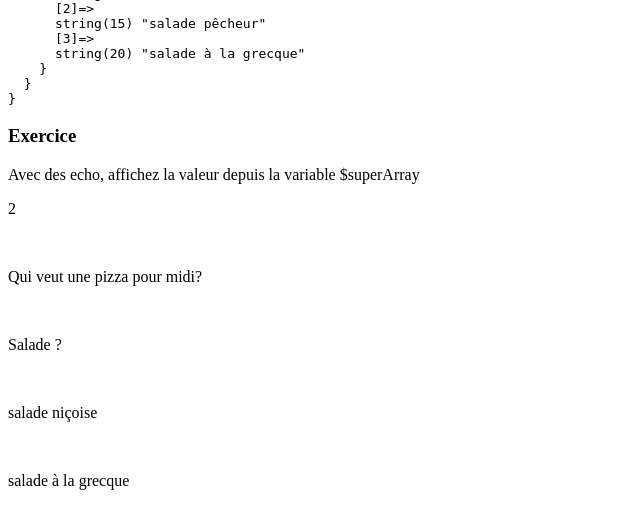
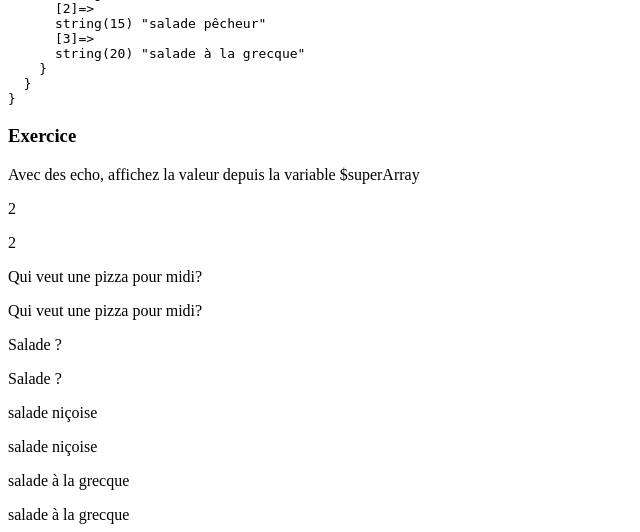
Before and after one commit to WebDevCF2m2020/basePHP, a PHP site: page /05-types-de-variables.php in a window 1280 px wide; the page is wider, and only the part inside the window is pictured. Shown: the part 3411-3943 px from the top of that part, without its empty margins (0-640 px from the left). Run offline with PHP 8.4, Linux system fonts and the light colour scheme.

Commit message:
bien les webs!!!!!!!

```diff
--- a/05-types-de-variables.php
+++ b/05-types-de-variables.php
@@ -178,23 +178,23 @@ $superArray = [
 <p>Avec des echo, affichez la valeur depuis la variable $superArray</p>
 <p>2</p>
 <?php
-
+echo $superArray[1]["id"];
 ?><br>
 <p>Qui veut une pizza pour midi?</p>
 <?php
-
+echo $superArray[0]["texte"];
 ?><br>
 <p>Salade ?</p>
 <?php
-
+echo $superArray[2]["titre"];
 ?><br>
 <p>salade niçoise</p>
 <?php
-
+echo $superArray[2]["texte"][0];
 ?><br>
 <p>salade à la grecque</p>
 <?php
-
+echo $superArray[2]["texte"][3];
 ?><br>
 </body>
 </html>
```
